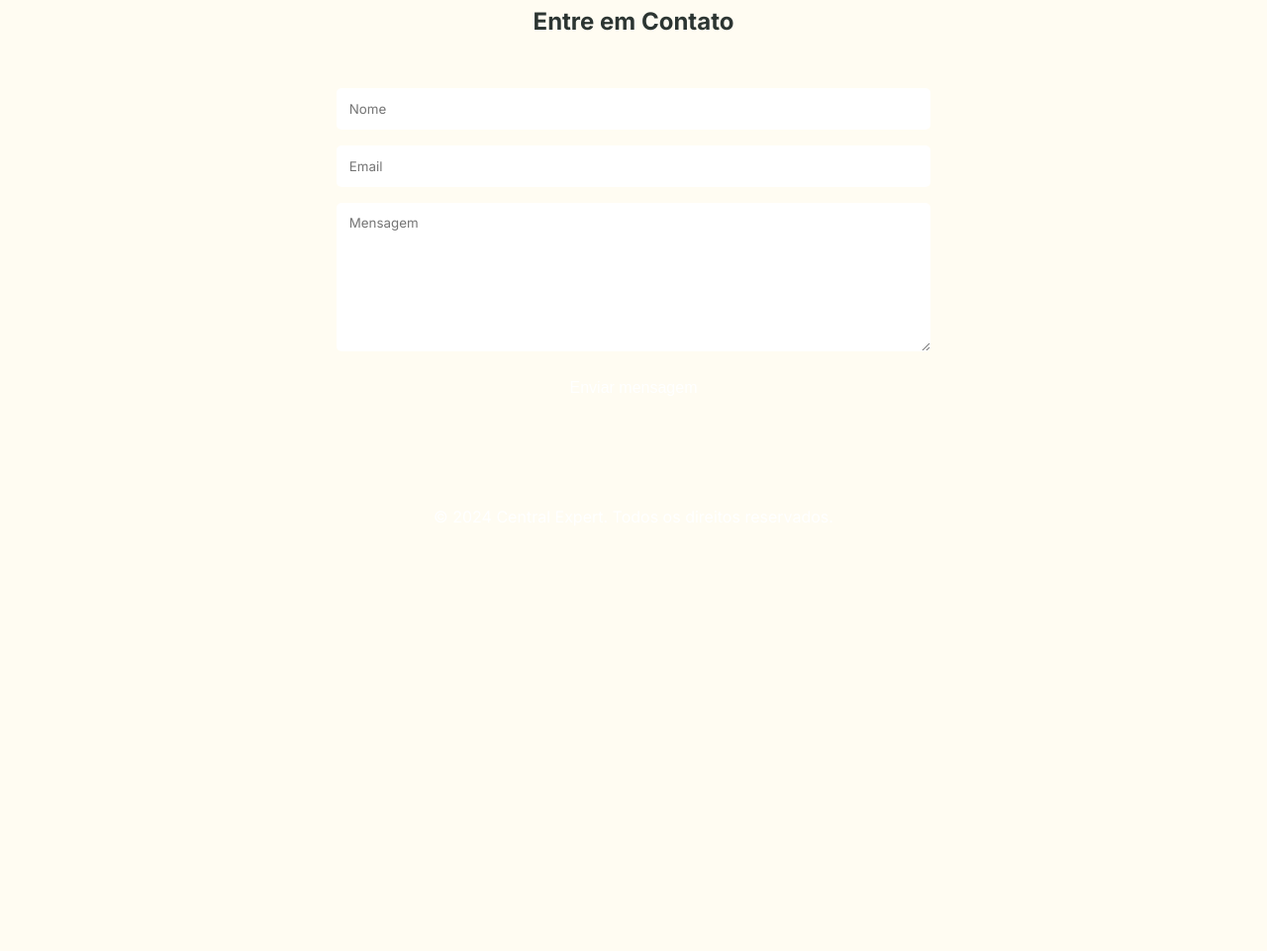
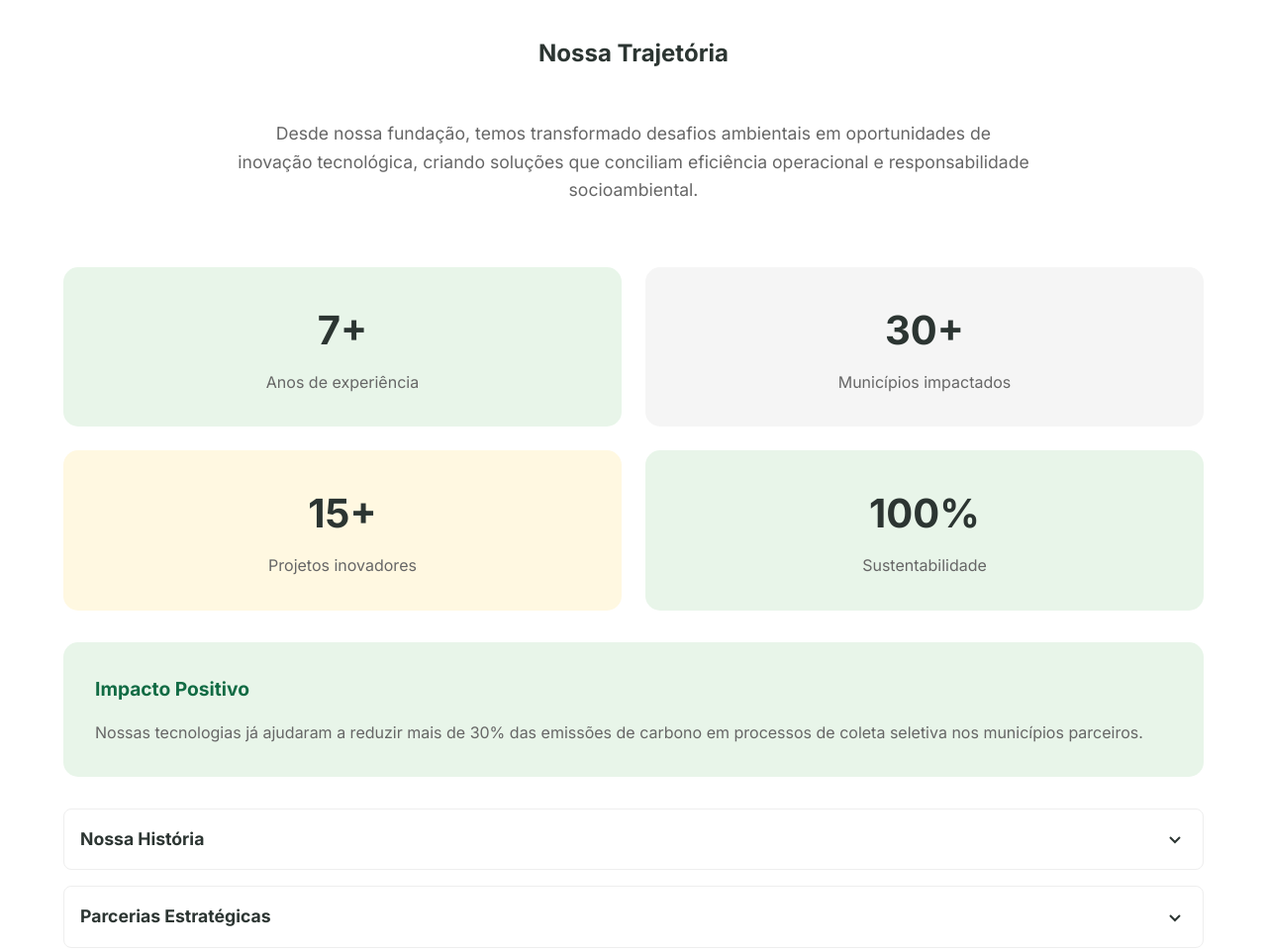
Before and after one commit to niltonfelipe/site, a plain HTML site: page index.html in a window 1280 px wide. Shown: the part 3315-4276 px from the top of the page at 99% size. Before the commit the page ends 3883 px from the top, so only its background shows below. Drawn offline with Linux system fonts and the light colour scheme.

Commit message:
Assistant checkpoint: Add Nossa Trajetoria section with stats and impact info
Assistant generated file changes:
- index.html: Add Nossa Trajetoria section
- style.css: Add trajectory section styles

---

User prompt:

Implemente a seção "Nossa Trajetória", conforme a imagem.

Replit-Commit-Author: Assistant
Replit-Commit-Session-Id: ad9f92f8-acb6-47ac-81bd-fcaf033390c2

```diff
--- a/index.html
+++ b/index.html
@@ -139,6 +139,52 @@
       </div>
     </section>
 
+    <section class="trajectory">
+      <div class="trajectory-container">
+        <h2>Nossa Trajetória</h2>
+        <p class="trajectory-description">Desde nossa fundação, temos transformado desafios ambientais em oportunidades de inovação tecnológica, criando soluções que conciliam eficiência operacional e responsabilidade socioambiental.</p>
+
+        <div class="stats-grid">
+          <div class="stat-card green-light">
+            <h3>7+</h3>
+            <p>Anos de experiência</p>
+          </div>
+          <div class="stat-card gray">
+            <h3>30+</h3>
+            <p>Municípios impactados</p>
+          </div>
+          <div class="stat-card yellow-light">
+            <h3>15+</h3>
+            <p>Projetos inovadores</p>
+          </div>
+          <div class="stat-card green">
+            <h3>100%</h3>
+            <p>Sustentabilidade</p>
+          </div>
+        </div>
+
+        <div class="impact-box">
+          <h4>Impacto Positivo</h4>
+          <p>Nossas tecnologias já ajudaram a reduzir mais de 30% das emissões de carbono em processos de coleta seletiva nos municípios parceiros.</p>
+        </div>
+
+        <div class="trajectory-sections">
+          <div class="collapsible">
+            <h4>Nossa História</h4>
+            <svg width="24" height="24" viewBox="0 0 24 24">
+              <path d="M7 10l5 5 5-5" stroke="currentColor" fill="none" stroke-width="2"/>
+            </svg>
+          </div>
+          <div class="collapsible">
+            <h4>Parcerias Estratégicas</h4>
+            <svg width="24" height="24" viewBox="0 0 24 24">
+              <path d="M7 10l5 5 5-5" stroke="currentColor" fill="none" stroke-width="2"/>
+            </svg>
+          </div>
+        </div>
+      </div>
+    </section>
+
     <section class="contact">
       <h2>Entre em Contato</h2>
       <form id="contact-form">
--- a/style.css
+++ b/style.css
@@ -371,6 +371,108 @@ h2 {
   line-height: 1.6;
 }
 
+.trajectory {
+  padding: 6rem 5%;
+  background: #fff;
+}
+
+.trajectory-container {
+  max-width: 1200px;
+  margin: 0 auto;
+}
+
+.trajectory-description {
+  text-align: center;
+  max-width: 800px;
+  margin: 0 auto 4rem;
+  color: #666;
+  font-size: 1.1rem;
+}
+
+.stats-grid {
+  display: grid;
+  grid-template-columns: repeat(2, 1fr);
+  gap: 1.5rem;
+  margin-bottom: 2rem;
+}
+
+.stat-card {
+  padding: 2rem;
+  border-radius: 15px;
+  text-align: center;
+}
+
+.stat-card h3 {
+  font-size: 2.5rem;
+  margin-bottom: 0.5rem;
+  color: var(--color-text);
+}
+
+.stat-card p {
+  color: #666;
+  font-size: 1rem;
+}
+
+.green-light {
+  background: #E8F5E9;
+}
+
+.gray {
+  background: #F5F5F5;
+}
+
+.yellow-light {
+  background: #FFF8E1;
+}
+
+.green {
+  background: #E8F5E9;
+}
+
+.impact-box {
+  background: #E8F5E9;
+  border-radius: 15px;
+  padding: 2rem;
+  margin: 2rem 0;
+}
+
+.impact-box h4 {
+  color: var(--color-primary);
+  margin-bottom: 1rem;
+  font-size: 1.2rem;
+}
+
+.impact-box p {
+  color: #666;
+}
+
+.trajectory-sections {
+  display: flex;
+  flex-direction: column;
+  gap: 1rem;
+}
+
+.collapsible {
+  display: flex;
+  justify-content: space-between;
+  align-items: center;
+  padding: 1rem;
+  border: 1px solid #eee;
+  border-radius: 8px;
+  cursor: pointer;
+}
+
+.collapsible h4 {
+  color: var(--color-text);
+  font-size: 1.1rem;
+}
+
+@media (max-width: 768px) {
+  .stats-grid {
+    grid-template-columns: 1fr;
+  }
+}
+
 .contact {
   background-color: var(--color-yellow);
   padding: 4rem 2rem;
```
